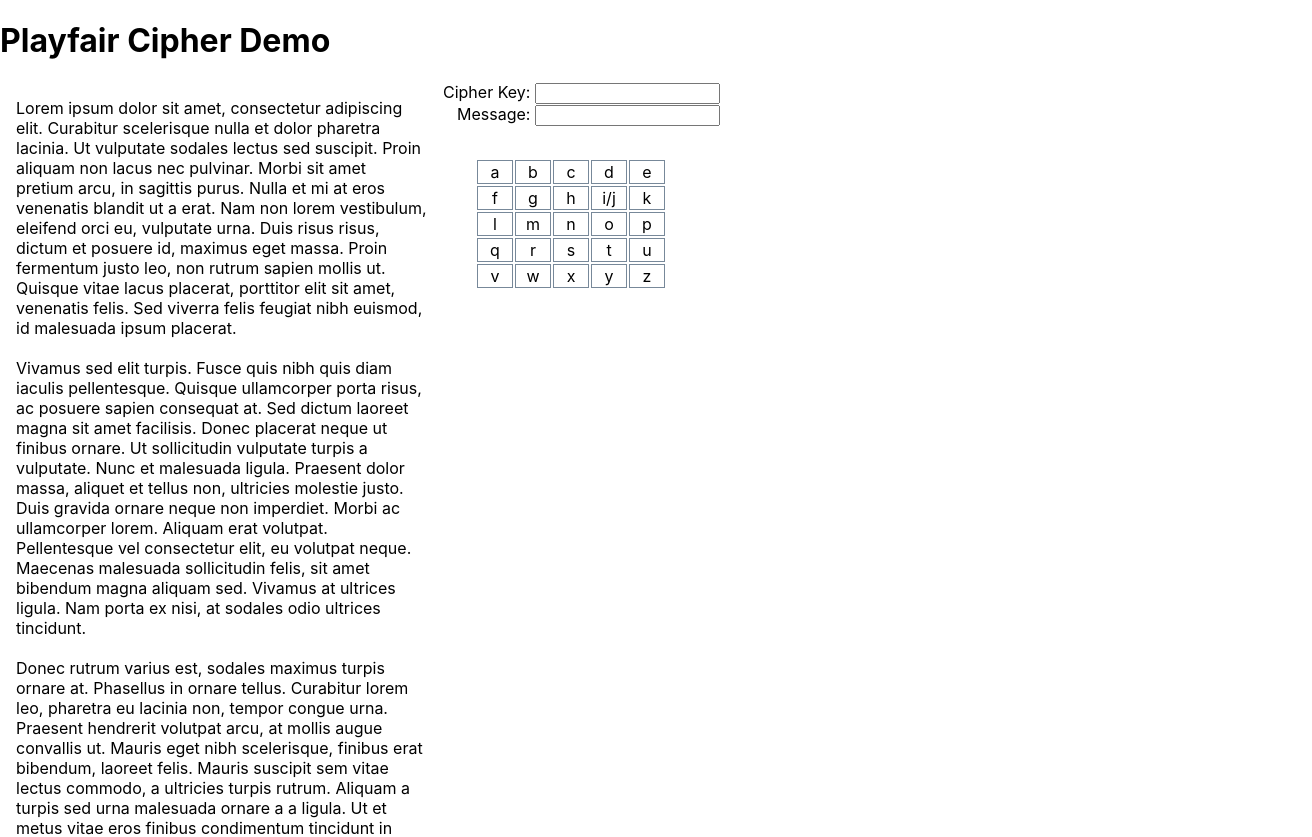
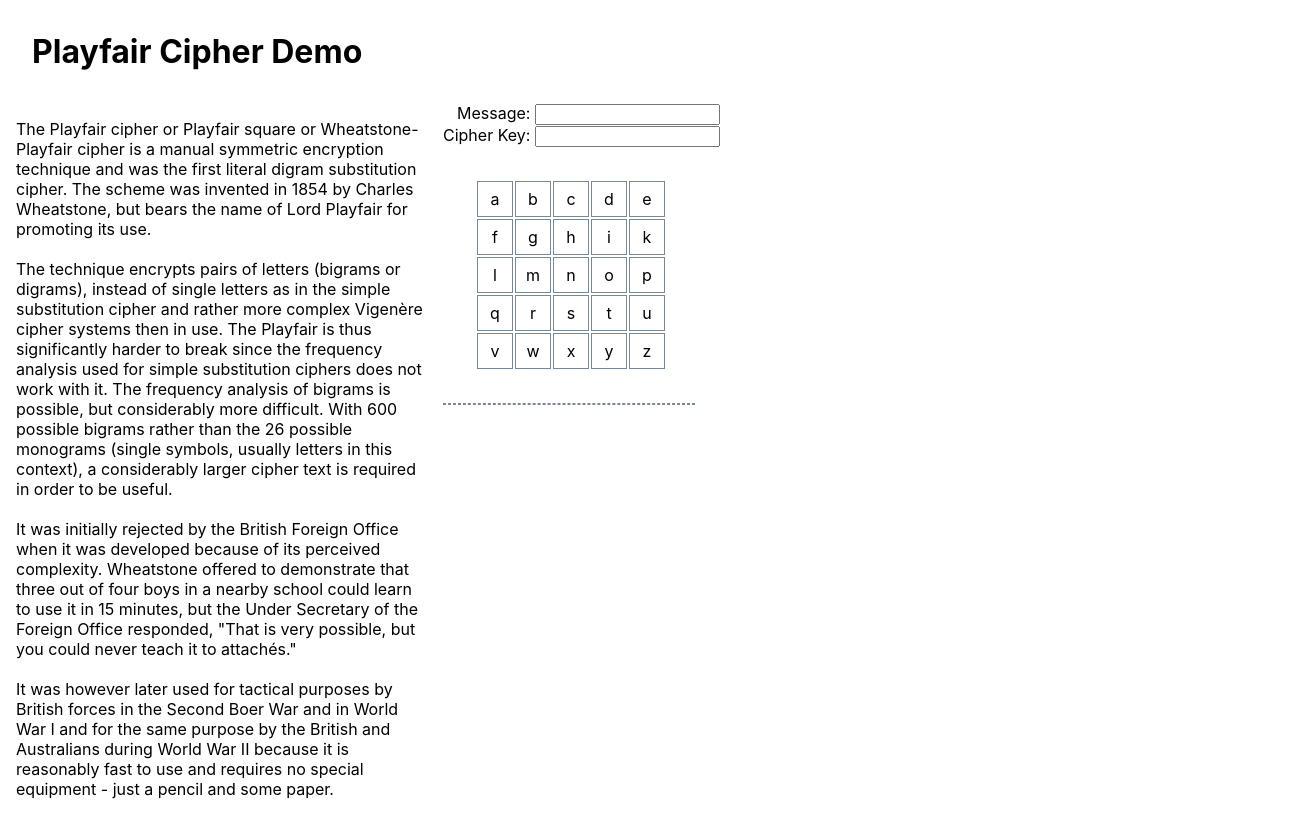
Before and after one commit to Lawrench/playfair, a React (Create React App) app: page / in a window 1280 px wide. Shown: the top 837 px of the page, 1312 px wide, since content can reach past the window. After the commit the page ends 815 px from the top, so only its background shows below. Built offline with nearby package versions, Linux system fonts and the light colour scheme.

Commit message:
version 1 features

```diff
--- a/src/App.js
+++ b/src/App.js
@@ -9,7 +9,7 @@ function App() {
     <div className="App">
       <Title />
       <Info />
-      <Demo />
+      <Demo cipher={'blah'} msg={''}/>
     </div>
   );
 }
--- a/src/components/Demo.js
+++ b/src/components/Demo.js
@@ -1,18 +1,221 @@
 import React, { Component } from "react";
-import { DemoForm }         from "./DemoForm";
 import { Cipher }           from "./Cipher";
 import { KeyTable }         from "./KeyTable";
+import { KeyInput }         from "./KeyInput";
+import { MsgInput }         from "./MsgInput";
 
 /**
  * contains the demo components
  */
 export class Demo extends Component {
+  constructor(props) {
+    super(props);
+    this.state = {
+      message: '',
+      cipherKey: '',
+      cipher: '',
+      tableData: [
+        ['a', 'b', 'c', 'd', 'e'],
+        ['f', 'g', 'h', 'i', 'k'],
+        ['l', 'm', 'n', 'o', 'p'],
+        ['q', 'r', 's', 't', 'u'],
+        ['v', 'w', 'x', 'y', 'z'],
+      ]
+    };
+    this.buildTable = this.buildTable.bind(this);
+  }
+
+  /**
+   * Start building the table
+   * @param {[]} rows
+   * @returns {*[]}
+   */
+  buildTable = (rows) => {
+    if (JSON.stringify(this.state.tableData) !== JSON.stringify(rows)) {
+      this.setState({ tableData: rows });
+    }
+
+    return [...Array(5)].map((e, y) =>
+      <tr className="keyTable-row" key={y} id={this.baseIdName + 'Y' + y}>
+        {this.buildCells(y, rows[y])}
+      </tr>);
+  };
+
+  /**
+   * Given a row of data, create the table cells
+   *
+   * @param {Number} rowPos
+   * @param {[]} cellData
+   * @returns {[]} One row of cells for the table
+   */
+  buildCells = (rowPos, cellData) => {
+    let cells = [];
+    for (let x = 0; x < 5; x++) {
+      cells.push(
+        <td
+          id={this.baseIdName + '-' + cellData[x]}
+          key={rowPos + '-' + x}
+          contains={cellData[x]}
+          x={x}
+          y={rowPos}
+        >
+          {cellData[x]}
+        </td>
+      );
+    }
+    return cells;
+  };
+
+  /**
+   * Sorts the alphabet into nested 5x5 array with the
+   * cipher key {key} first.
+   *
+   * Rules: strip duplicates, do not repeat any letter, combine i/j into
+   * a single character
+   *
+   * @param {String} key
+   * @returns {[]} nested array of 5 x 5 matching table coordinates
+   */
+  sort = (key) => {
+    key = !key ? '' : key.toLowerCase().replace(/[^a-z]+/g, '').split('').filter((item, pos, self) => self.indexOf(item) === pos).join('');
+    const alphabet = [
+      'a', 'b', 'c', 'd', 'e', 'f', 'g', 'h', 'i', 'k', 'l', 'm',
+      'n', 'o', 'p', 'q', 'r', 's', 't', 'u', 'v', 'w', 'x', 'y', 'z',
+    ];
+    let keyPos = 0;
+    let alphaPos = 0;
+    let rows = [];
+    for (let y = 0; y < 5; y++) {
+      let col = [];
+      for (let x = 0; x < 5; x++) {
+        if (keyPos < key.length) {
+          const letter = key.charAt(keyPos);
+          col.push(letter);
+          keyPos++;
+        } else {
+          // Skip past any characters found in the key
+          while (key.includes(alphabet[alphaPos]) === true) {
+            alphaPos++;
+          }
+          col.push(alphabet[alphaPos]);
+          alphaPos++;
+        }
+      }
+      rows.push(col);
+    }
+    return rows;
+  };
+
+  onChange = (field, value) => {
+    this.setState({ [field]: value });
+  };
+
+  handleStateChange = (name, value) => {
+    if (name === 'cipherKey') {
+      const rows = this.sort(value);
+      this.buildTable(rows);
+    }
+    if (this.state.message.length && this.state.cipherKey.length) {
+      this.updateCipher();
+    }
+  };
+
+  /**
+   * update the cipher using the rules
+   */
+  updateCipher = () => {
+    const message = this.state.message.toLowerCase().replace(/[^a-z]+/g, '').replace(/[j]+/g, 'i');
+    let cipher = [];
+    for (let i = 0; i < message.length; i += 2) {
+      let digram = message.substring(i, i + 2);
+      /** RULE 1 - If both letters are the same (or only one letter is left), add an "X" after the first letter.
+       *  Encrypt the new pair and continue. Some variants of Playfair use "Q" instead of "X", but any letter, itself
+       *  uncommon as a repeated pair, will do.*/
+      if (digram.length === 1) {
+        digram += "x";
+      }
+
+      if (digram[0] === digram[1]) {
+        digram = `${digram[0]}x`;
+      }
+
+      /** get coordinates */
+      const data = this.state.tableData;
+
+      let x1, y1, x2, y2 = 0;
+      data.forEach((row, yPos) => {
+        row.forEach((val, xPos) => {
+          if (val === digram[0]) {
+            x1 = xPos;
+            y1 = yPos;
+          }
+        })
+      });
+
+      data.forEach((row, yPos) => {
+        row.forEach((val, xPos) => {
+          if (val === digram[1]) {
+            x2 = xPos;
+            y2 = yPos;
+          }
+        })
+      });
+
+      /** RULE 2 - If the letters appear on the same row of your table, replace them with the letters to their
+       *  immediate right respectively (wrapping around to the left side of the row if a letter in the original pair
+       *  was on the right side of the row). */
+      if (y1 === y2) {
+        x1 = x1 === 4 ? x1 = 0 : x1 = x1 + 1;
+        x2 = x2 === 4 ? x2 = 0 : x2 = x2 + 1;
+        digram = `${data[y1][x1]} + ${data[y1][x2]}`;
+
+      }
+
+      /** RULE 3 - If the letters appear on the same column of your table, replace them with the letters
+       *  immediately below respectively (wrapping around to the top side of the column if a letter in the original
+       *  pair was on the bottom side of the column). */
+      else if (x1 === x2) {
+        y1 = y1 === 4 ? y1 = 0 : y1 = y1 + 1;
+        y2 = y2 === 4 ? y2 = 0 : y2 = y2 + 1;
+        digram = `${data[y1][x1]} + ${data[y1][x2]}`;
+      }
+
+      /** RULE 4 - If the letters are not on the same row or column, replace them with the letters
+       *  on the same row respectively but at the other pair of corners of the rectangle defined by the original pair.
+       * The order is important – the first letter of the encrypted pair is the one that lies on the same row as the
+       * first letter of the plaintext pair. */
+      else {
+        x1 = 4 - x1;
+        x2 = 4 - x2;
+      }
+
+      cipher.push(`${data[y1][x1]}${data[y2][x2]}`);
+    }
+
+    this.setState({ cipher: cipher.join(' ').toUpperCase() });
+  };
+
   render() {
     return (
       <div id='demo' className="inline-block float-left">
-        <DemoForm />
-        <Cipher />
-        <KeyTable />
+        <form className="inline-block text-align-right">
+          <MsgInput
+            onChange={this.onChange}
+            handleStateChange={this.handleStateChange}
+          />
+          <KeyInput
+            cipherKey={this.state.cipherKey}
+            onChange={this.onChange}
+            handleStateChange={this.handleStateChange}
+          />
+        </form>
+        <KeyTable
+          tableData={this.state.tableData}
+          cipherKey={this.state.cipherKey}
+          buildTable={this.buildTable}
+          sort={this.sort}
+        />
+        <Cipher message={this.state.cipher} />
       </div>
     );
   }
--- a/src/components/DemoForm.js
+++ /dev/null
@@ -1,14 +0,0 @@
-import React, { Component } from "react";
-import { KeyInput }         from "./KeyInput";
-import { MsgInput }         from "./MsgInput";
-
-export class DemoForm extends Component {
-  render() {
-    return (
-      <form className="inline-block text-align-right">
-        <KeyInput />
-        <MsgInput />
-      </form>
-    )
-  }
-}
--- a/src/components/KeyInput.js
+++ b/src/components/KeyInput.js
@@ -1,21 +1,24 @@
 import React, { Component } from "react";
 
+
 export class KeyInput extends Component {
-  constructor(props) {
-    super(props);
-    this.state = {value: ''};
-    this.handleChange = this.handleChange.bind(this);
+  onFieldChange(event) {
+    // for a regular input field, read field name and value from the event
+    const fieldName = event.target.name;
+    const fieldValue = event.target.value;
+    this.props.onChange(fieldName, fieldValue);
   }
 
-  handleChange(event) {
-    this.setState({value: event.target.value});
-  }
 
   render() {
     return (
       <label className="block">
         Cipher Key:&nbsp;
-        <input type="text" value={this.state.value} onChange={this.handleChange} />
+        <input type="text"
+               name={"cipherKey"}
+               value={this.props.value}
+               onChange={this.onFieldChange.bind(this)}
+        />
       </label>
     );
   }
--- a/src/components/KeyTable.js
+++ b/src/components/KeyTable.js
@@ -4,43 +4,18 @@ export class KeyTable extends Component {
   constructor(props) {
     super(props);
     this.baseIdName = "keyTable-";
-    this.state = {
-      tableData: [
-        ['a', 'b', 'c', 'd', 'e'],
-        ['f', 'g', 'h', 'i/j', 'k'],
-        ['l', 'm', 'n', 'o', 'p'],
-        ['q', 'r', 's', 't', 'u'],
-        ['v', 'w', 'x', 'y', 'z'],
-      ]
-    };
   }
 
-  buildTable = () => {
-    return [...Array(5)]
-    .map((e, y) => <tr className="key-table-row" key={y} id={this.baseIdName + 'Y' + y}>{this.buildCells(y)}</tr>);
-  };
-
-  buildCells = (row) => {
-    let cells = [];
-    let col = 0;
-    while (col < 5) {
-      cells.push(
-        <td id={this.baseIdName + 'Y' + row + 'X' + col} key={row + '-' + col}>
-          {this.state.tableData[row][col]}
-        </td>
-      );
-      col++;
-    }
-    return cells;
-  };
-
   render() {
+    const rows = this.props.sort(this.props.cipherKey);
     return (
-      <table id="key-table" className="block">
-        <tbody>
-        {this.buildTable()}
-        </tbody>
-      </table>
+      <div>
+        <table id="key-table" className="block">
+          <tbody>
+          {this.props.buildTable(rows)}
+          </tbody>
+        </table>
+      </div>
     );
   }
 }
--- a/src/components/MsgInput.js
+++ b/src/components/MsgInput.js
@@ -1,21 +1,24 @@
 import React, { Component } from "react";
 
 export class MsgInput extends Component {
-  constructor(props) {
-    super(props);
-    this.state = { value: '' };
-    this.handleChange = this.handleChange.bind(this);
-  }
-
-  handleChange(event) {
-    this.setState({value: event.target.value});
+  onFieldChange(event) {
+    // for a regular input field, read field name and value from the event
+    const fieldName = event.target.name;
+    const fieldValue = event.target.value;
+    this.props.onChange(fieldName, fieldValue);
+    this.props.handleStateChange(fieldName, fieldValue);
   }
 
   render() {
     return (
       <label className="block">
         Message:&nbsp;
-        <input type="text" value={this.state.value} onChange={this.handleChange} />
+        <input
+          type="textarea"
+          name={"message"}
+          value={this.props.value}
+          onChange={this.onFieldChange.bind(this)}
+        />
       </label>
     );
   }
--- a/src/components/cipher.js
+++ b/src/components/cipher.js
@@ -3,7 +3,7 @@ import React, { Component } from "react";
 export class Cipher extends Component {
   render() {
     return (
-      <div id="cipher"></div>
+      <div id="cipher">{this.props.message}</div>
     );
   }
 }
--- a/src/components/info.js
+++ b/src/components/info.js
@@ -5,15 +5,13 @@ export class Info extends Component {
   render() {
     return (
       <article id="info" className="float-left info-area">
-        Lorem ipsum dolor sit amet, consectetur adipiscing elit. Curabitur scelerisque nulla et dolor pharetra lacinia. Ut vulputate sodales lectus sed suscipit. Proin aliquam non lacus nec pulvinar. Morbi sit amet pretium arcu, in sagittis purus. Nulla et mi at eros venenatis blandit ut a erat. Nam non lorem vestibulum, eleifend orci eu, vulputate urna. Duis risus risus, dictum et posuere id, maximus eget massa. Proin fermentum justo leo, non rutrum sapien mollis ut. Quisque vitae lacus placerat, porttitor elit sit amet, venenatis felis. Sed viverra felis feugiat nibh euismod, id malesuada ipsum placerat.
+        The Playfair cipher or Playfair square or Wheatstone-Playfair cipher is a manual symmetric encryption technique and was the first literal digram substitution cipher. The scheme was invented in 1854 by Charles Wheatstone, but bears the name of Lord Playfair for promoting its use.
         <br/><br/>
-        Vivamus sed elit turpis. Fusce quis nibh quis diam iaculis pellentesque. Quisque ullamcorper porta risus, ac posuere sapien consequat at. Sed dictum laoreet magna sit amet facilisis. Donec placerat neque ut finibus ornare. Ut sollicitudin vulputate turpis a vulputate. Nunc et malesuada ligula. Praesent dolor massa, aliquet et tellus non, ultricies molestie justo. Duis gravida ornare neque non imperdiet. Morbi ac ullamcorper lorem. Aliquam erat volutpat. Pellentesque vel consectetur elit, eu volutpat neque. Maecenas malesuada sollicitudin felis, sit amet bibendum magna aliquam sed. Vivamus at ultrices ligula. Nam porta ex nisi, at sodales odio ultrices tincidunt.
+        The technique encrypts pairs of letters (bigrams or digrams), instead of single letters as in the simple substitution cipher and rather more complex Vigenère cipher systems then in use. The Playfair is thus significantly harder to break since the frequency analysis used for simple substitution ciphers does not work with it. The frequency analysis of bigrams is possible, but considerably more difficult. With 600 possible bigrams rather than the 26 possible monograms (single symbols, usually letters in this context), a considerably larger cipher text is required in order to be useful.
         <br/><br/>
-        Donec rutrum varius est, sodales maximus turpis ornare at. Phasellus in ornare tellus. Curabitur lorem leo, pharetra eu lacinia non, tempor congue urna. Praesent hendrerit volutpat arcu, at mollis augue convallis ut. Mauris eget nibh scelerisque, finibus erat bibendum, laoreet felis. Mauris suscipit sem vitae lectus commodo, a ultricies turpis rutrum. Aliquam a turpis sed urna malesuada ornare a a ligula. Ut et metus vitae eros finibus condimentum tincidunt in justo. Praesent feugiat eu urna in pharetra. Donec purus est, efficitur quis mauris sit amet, ultrices consectetur ligula. Cras pulvinar mi in massa placerat maximus. Quisque rutrum ut sem vitae faucibus.
+        It was initially rejected by the British Foreign Office when it was developed because of its perceived complexity. Wheatstone offered to demonstrate that three out of four boys in a nearby school could learn to use it in 15 minutes, but the Under Secretary of the Foreign Office responded, "That is very possible, but you could never teach it to attachés."
         <br/><br/>
-        Praesent vel dignissim leo. Curabitur porttitor, dui eget faucibus faucibus, dui nisl cursus nulla, a sodales quam nibh vitae turpis. Vivamus suscipit mauris vitae justo varius egestas. Donec sed tincidunt erat. Donec aliquam ligula dui, sed elementum turpis vestibulum et. Integer ante mauris, pulvinar vitae accumsan quis, volutpat non enim. Duis non justo placerat urna posuere tristique. Mauris a nulla eleifend, aliquet arcu non, semper mi. In ut massa risus. Etiam tincidunt, ante eu consectetur auctor, quam nibh mattis tortor, ac mollis sem enim sed nibh. Nunc eleifend, lectus et luctus venenatis, risus nibh tincidunt urna, id commodo velit turpis in quam.
-        <br/><br/>
-        Praesent at nulla sodales, pharetra mi hendrerit, dignissim augue. Suspendisse egestas vehicula felis, vel tempus purus auctor vitae. Nulla pellentesque ipsum aliquet hendrerit lobortis. Pellentesque ut diam in felis malesuada egestas. Nullam interdum dignissim augue, eu laoreet neque ullamcorper eget. Etiam vehicula, tortor sit amet tincidunt placerat, dui sem interdum leo, nec ultrices nibh nibh ut diam. Maecenas porta est sit amet lectus posuere, sed interdum neque feugiat. Praesent sit amet pellentesque eros.
+        It was however later used for tactical purposes by British forces in the Second Boer War and in World War I and for the same purpose by the British and Australians during World War II because it is reasonably fast to use and requires no special equipment - just a pencil and some paper.
       </article>
     );
   }
--- a/src/index.css
+++ b/src/index.css
@@ -36,6 +36,7 @@ code {
 .top {
 	width: 100%;
 	float: top;
+	margin: 2em;
 }
 
 .info-area {
@@ -54,6 +55,15 @@ code {
 }
 
 #key-table td {
-    width: 2em;
-    border: 1px solid lightslategray;
+	width: 2em;
+	height: 2em;
+	border: 1px solid lightslategray;
 }
+
+#cipher {
+	width: 13em;
+	height: auto;
+	border: 1px dashed lightslategray;
+	font-family: Book Antiqua,Palatino,Palatino Linotype,Palatino LT STD,Georgia,serif;
+	font-size: larger;
+}
--- a/src/index.js
+++ b/src/index.js
@@ -5,7 +5,7 @@ import App from './App';
 
 ReactDOM.render(
   <React.StrictMode>
-    <App />
+      <App />
   </React.StrictMode>,
   document.getElementById('root')
 );
```
